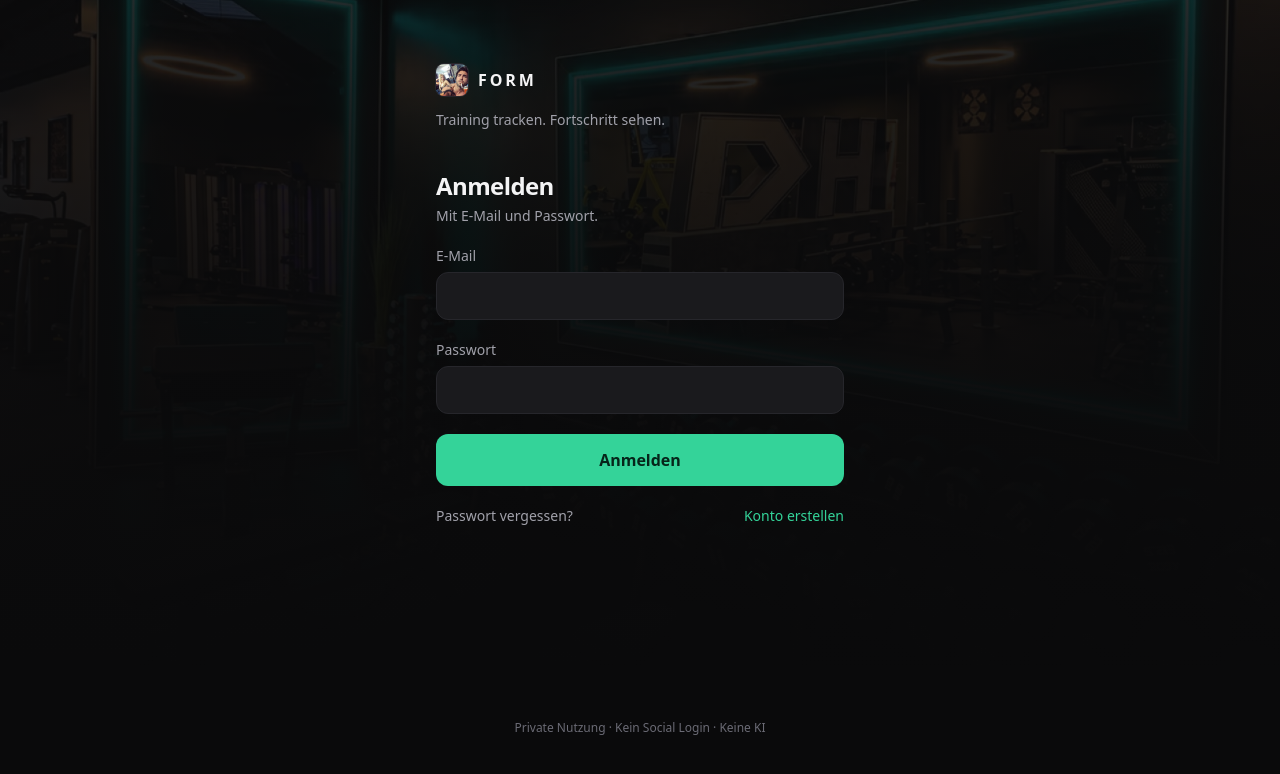
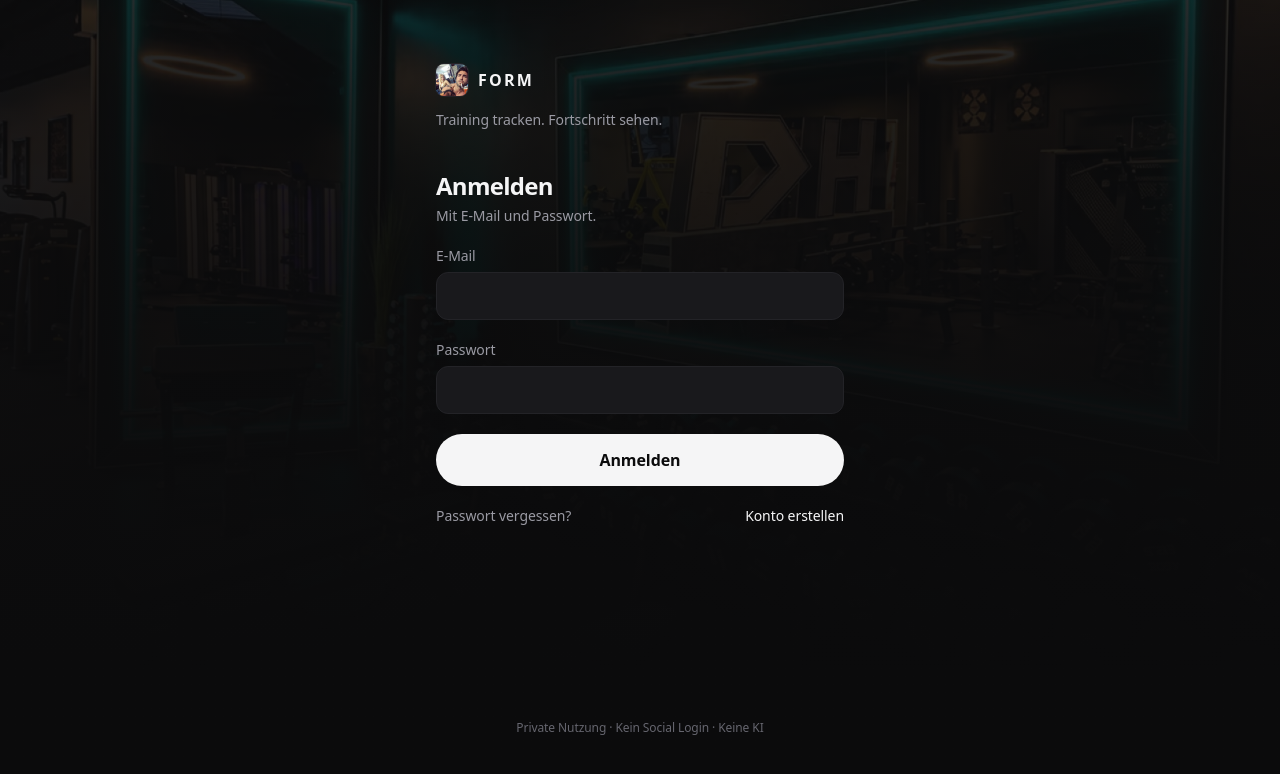
Before and after one commit to louisbme/Louis-Organization, a Next.js app: page /login in a window 1280 px wide. Shown: the top 774 px of the page. Built offline with nearby package versions, Linux system fonts and the light colour scheme.

Commit message:
style: cleaner Look nach MCI-Vorbild: Montserrat, monochrome Palette, weiße Pill-Buttons, kräftige Überschriften

```diff
--- a/src/app/(app)/dashboard/page.tsx
+++ b/src/app/(app)/dashboard/page.tsx
@@ -45,7 +45,7 @@ export default async function DashboardPage() {
     <div className="stagger space-y-5">
       <header>
         <p className="text-sm text-muted">Hallo {profile.nickname}</p>
-        <h1 className="text-2xl font-semibold tracking-tight sm:text-3xl">Dashboard</h1>
+        <h1 className="text-3xl font-extrabold tracking-[-0.03em] sm:text-4xl">Dashboard</h1>
       </header>
 
       {/* Nächstes Training / Aktives Training */}
--- a/src/app/globals.css
+++ b/src/app/globals.css
@@ -4,29 +4,29 @@
    Design Tokens – Dark ist Standard, Light über data-theme="light"
    ------------------------------------------------------------ */
 :root {
-  --bg: #0a0a0b;
+  --bg: #0b0b0c;
   --bg-card: #121214;
-  --bg-subtle: #1a1a1d;
+  --bg-subtle: #19191c;
   --bg-hover: #202024;
-  --border: #26262b;
-  --border-strong: #3a3a41;
-  --fg: #f4f4f5;
-  --fg-muted: #a1a1aa;
-  --fg-subtle: #6b6b75;
-  --accent: #34d399;
-  --accent-strong: #10b981;
-  --accent-fg: #06251a;
-  --accent-soft: rgba(52, 211, 153, 0.12);
+  --border: #232327;
+  --border-strong: #35353b;
+  --fg: #f5f5f6;
+  --fg-muted: #9a9aa3;
+  --fg-subtle: #66666f;
+  --accent: #f5f5f6;
+  --accent-strong: #ffffff;
+  --accent-fg: #0b0b0c;
+  --accent-soft: rgba(245, 245, 246, 0.1);
   --danger: #f87171;
   --danger-soft: rgba(248, 113, 113, 0.12);
   --warning: #fbbf24;
   --warning-soft: rgba(251, 191, 36, 0.12);
   --info: #60a5fa;
   --info-soft: rgba(96, 165, 250, 0.12);
-  --chart-1: #34d399;
-  --chart-2: #60a5fa;
-  --chart-3: #a78bfa;
-  --chart-4: #fbbf24;
+  --chart-1: #f5f5f6;
+  --chart-2: #9a9aa3;
+  --chart-3: #66666f;
+  --chart-4: #ffcc1f;
   --muscle-primary: #ff2a2a;
   --muscle-primary-light: #ff6a5c;
   --muscle-secondary: #ffcc1f;
@@ -34,7 +34,7 @@
   --muscle-base-light: #66778f;
   --muscle-structural: #3d4858;
   --muscle-outline: #1c2230;
-  --ring: rgba(52, 211, 153, 0.45);
+  --ring: rgba(245, 245, 246, 0.35);
   color-scheme: dark;
 }
 
@@ -48,20 +48,20 @@
   --fg: #121214;
   --fg-muted: #52525b;
   --fg-subtle: #8a8a94;
-  --accent: #059669;
-  --accent-strong: #047857;
+  --accent: #121214;
+  --accent-strong: #000000;
   --accent-fg: #ffffff;
-  --accent-soft: rgba(5, 150, 105, 0.1);
+  --accent-soft: rgba(18, 18, 20, 0.08);
   --danger: #dc2626;
   --danger-soft: rgba(220, 38, 38, 0.08);
   --warning: #d97706;
   --warning-soft: rgba(217, 119, 6, 0.1);
   --info: #2563eb;
   --info-soft: rgba(37, 99, 235, 0.1);
-  --chart-1: #059669;
-  --chart-2: #2563eb;
-  --chart-3: #7c3aed;
-  --chart-4: #d97706;
+  --chart-1: #121214;
+  --chart-2: #52525b;
+  --chart-3: #8a8a94;
+  --chart-4: #d9a400;
   --muscle-primary: #e81e1e;
   --muscle-primary-light: #ff5a4d;
   --muscle-secondary: #f5b800;
@@ -69,7 +69,7 @@
   --muscle-base-light: #9aa8bd;
   --muscle-structural: #b8c1cf;
   --muscle-outline: #ffffff;
-  --ring: rgba(5, 150, 105, 0.35);
+  --ring: rgba(18, 18, 20, 0.25);
   color-scheme: light;
 }
 
@@ -95,7 +95,7 @@
   --color-info-soft: var(--info-soft);
   --font-sans: var(--font-geist-sans), ui-sans-serif, system-ui, sans-serif;
   --font-mono: var(--font-geist-mono), ui-monospace, monospace;
-  --radius-card: 16px;
+  --radius-card: 18px;
   --shadow-card: 0 1px 0 0 rgba(255, 255, 255, 0.02) inset;
 }
 
@@ -109,9 +109,23 @@ body {
   background: var(--bg);
   color: var(--fg);
   font-family: var(--font-sans);
-  font-feature-settings: "cv11", "ss01";
+  font-weight: 400;
+  letter-spacing: -0.005em;
   min-height: 100dvh;
   overscroll-behavior-y: none;
+}
+
+/* Überschriften: kräftig, eng, wie bei modernen Fitness-Marken */
+h1,
+h2,
+h3 {
+  font-weight: 800;
+  letter-spacing: -0.03em;
+}
+
+/* Fließtext in dezentem Grau, leicht */
+p {
+  font-weight: 400;
 }
 
 * {
--- a/src/app/layout.tsx
+++ b/src/app/layout.tsx
@@ -1,10 +1,10 @@
 import type { Metadata, Viewport } from "next";
-import { Geist, Geist_Mono } from "next/font/google";
+import { Montserrat, Geist_Mono } from "next/font/google";
 import { Toaster } from "@/components/ui/toaster";
 import { APP_DESCRIPTION, APP_NAME } from "@/lib/config";
 import "./globals.css";
 
-const geistSans = Geist({ variable: "--font-geist-sans", subsets: ["latin"] });
+const montserrat = Montserrat({ variable: "--font-geist-sans", subsets: ["latin"], weight: ["300", "400", "500", "600", "700", "800"] });
 const geistMono = Geist_Mono({ variable: "--font-geist-mono", subsets: ["latin"] });
 
 export const metadata: Metadata = {
@@ -38,7 +38,7 @@ export default function RootLayout({ children }: Readonly<{ children: React.Reac
       <head>
         <script dangerouslySetInnerHTML={{ __html: themeScript }} />
       </head>
-      <body className={`${geistSans.variable} ${geistMono.variable} antialiased`}>
+      <body className={`${montserrat.variable} ${geistMono.variable} antialiased`}>
         {children}
         <Toaster />
       </body>
--- a/src/components/brand/logo.tsx
+++ b/src/components/brand/logo.tsx
@@ -19,7 +19,7 @@ export function Wordmark({ className }: { className?: string }) {
   return (
     <span className={cn("inline-flex items-center gap-2.5", className)}>
       <LogoMark />
-      <span className="text-base font-semibold tracking-[0.18em]">{APP_NAME}</span>
+      <span className="text-base font-extrabold tracking-[0.14em]">{APP_NAME}</span>
     </span>
   );
 }
--- a/src/components/ui/badge.tsx
+++ b/src/components/ui/badge.tsx
@@ -5,7 +5,7 @@ type Tone = "neutral" | "accent" | "info" | "warning" | "danger";
 
 const tones: Record<Tone, string> = {
   neutral: "bg-subtle text-muted border-border",
-  accent: "bg-accent-soft text-accent border-transparent",
+  accent: "bg-accent-soft text-fg border-border-strong",
   info: "bg-info-soft text-info border-transparent",
   warning: "bg-warning-soft text-warning border-transparent",
   danger: "bg-danger-soft text-danger border-transparent",
--- a/src/components/ui/button.tsx
+++ b/src/components/ui/button.tsx
@@ -16,17 +16,17 @@ export interface ButtonProps extends React.ButtonHTMLAttributes<HTMLButtonElemen
 
 const variantClasses: Record<Variant, string> = {
   primary: "bg-accent text-accent-fg hover:bg-accent-strong active:bg-accent-strong font-semibold",
-  secondary: "bg-subtle text-fg hover:bg-hover border border-border",
+  secondary: "bg-transparent text-fg hover:bg-subtle border border-border-strong",
   outline: "bg-transparent text-fg border border-border-strong hover:bg-subtle",
   ghost: "bg-transparent text-muted hover:bg-subtle hover:text-fg",
   danger: "bg-danger-soft text-danger hover:bg-[rgba(248,113,113,0.2)] border border-transparent",
 };
 
 const sizeClasses: Record<Size, string> = {
-  sm: "h-9 px-3 text-sm rounded-lg gap-1.5",
-  md: "h-11 px-4 text-sm rounded-xl gap-2",
-  lg: "h-13 px-5 text-base rounded-xl gap-2",
-  icon: "h-11 w-11 rounded-xl",
+  sm: "h-9 px-3.5 text-sm rounded-full gap-1.5",
+  md: "h-11 px-5 text-sm rounded-full gap-2",
+  lg: "h-13 px-6 text-base rounded-full gap-2",
+  icon: "h-11 w-11 rounded-full",
 };
 
 export const Button = React.forwardRef<HTMLButtonElement, ButtonProps>(function Button(
--- a/src/components/ui/page-header.tsx
+++ b/src/components/ui/page-header.tsx
@@ -27,8 +27,8 @@ export function PageHeader({ title, description, backHref, actions, className, e
         {eyebrow ? (
           <p className="text-[11px] font-semibold uppercase tracking-[0.12em] text-faint">{eyebrow}</p>
         ) : null}
-        <h1 className="truncate text-2xl font-semibold tracking-tight sm:text-3xl">{title}</h1>
-        {description ? <p className="mt-1 text-sm text-muted">{description}</p> : null}
+        <h1 className="truncate text-3xl font-extrabold tracking-[-0.03em] sm:text-4xl">{title}</h1>
+        {description ? <p className="mt-1.5 text-sm font-light text-muted sm:text-base">{description}</p> : null}
       </div>
       {actions ? <div className="flex shrink-0 items-center gap-2">{actions}</div> : null}
     </header>
```
